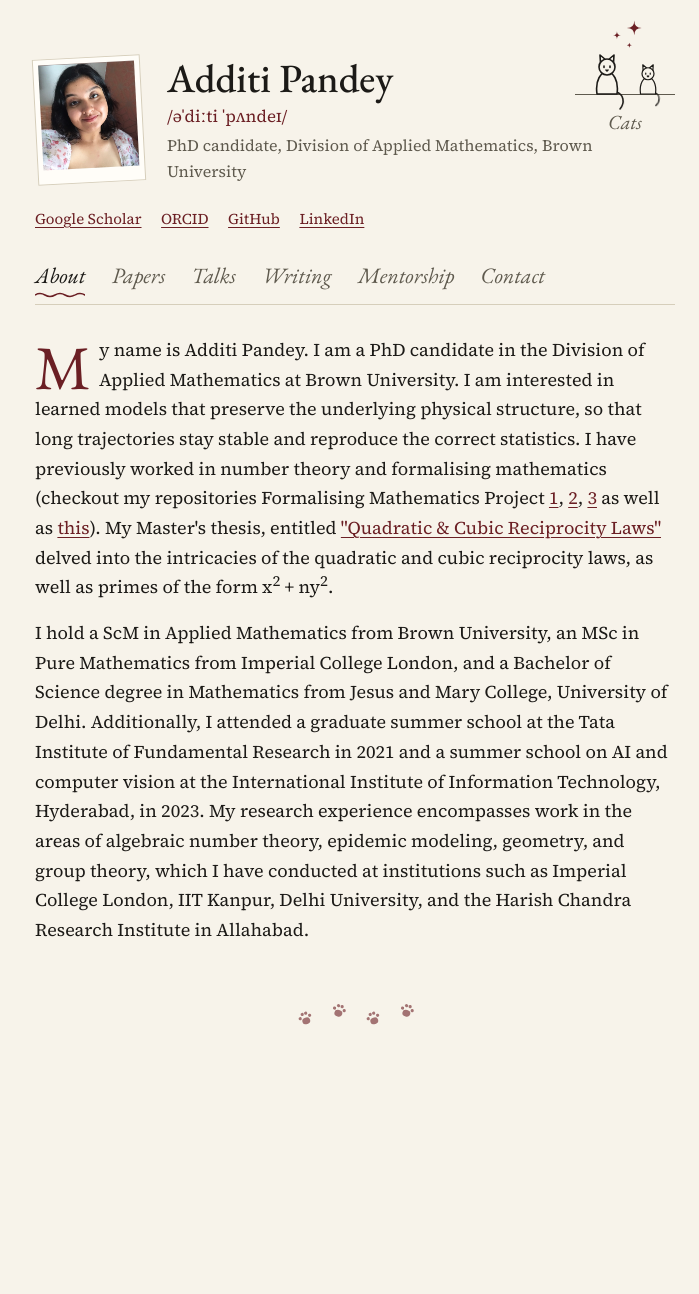
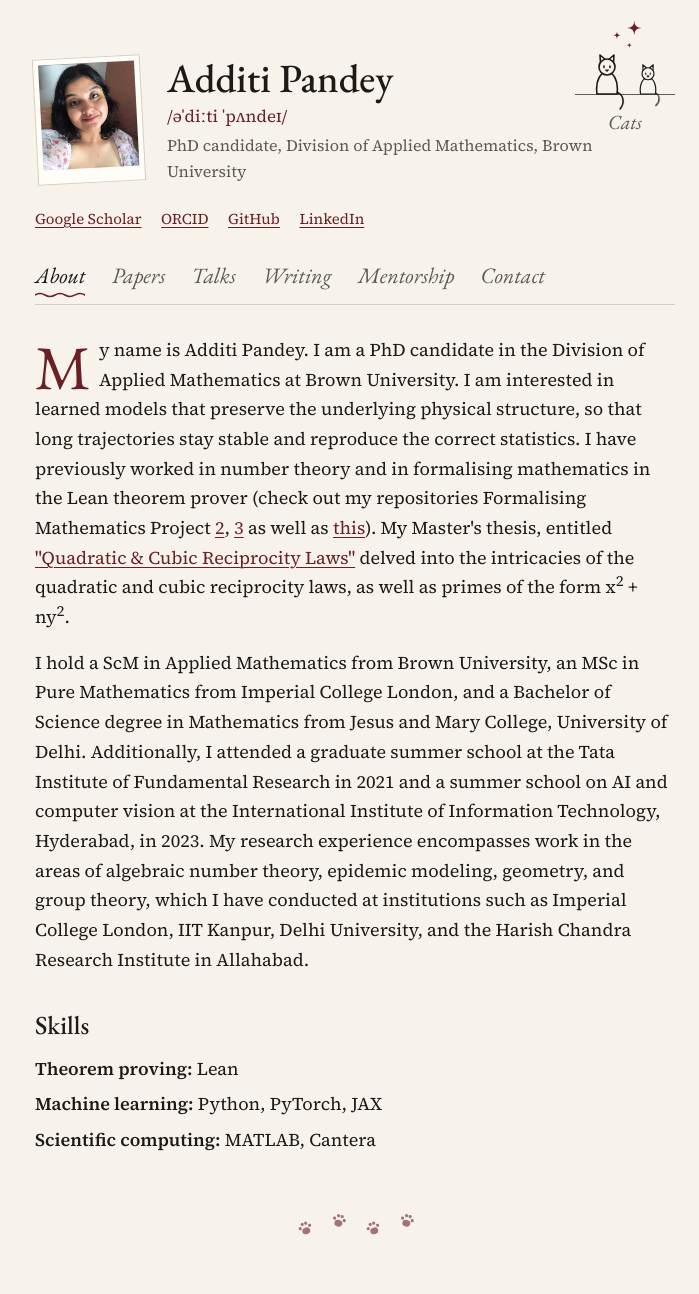
Before and after one commit to cyclotomicextension/cyclotomicextension.github.io, a Jekyll site: the page built from README.md, in a window 1280 px wide. Shown: the whole page, without its empty margins (285-984 px from the left). Built offline with Jekyll 4.4.1, drawn with Linux system fonts in a browser that asks for light colours; our own code applies the rules of GitHub Pages for plain Markdown files; before the commit the page ends 1084 px from its top, so only the background shows below that.

Commit message:
Name Lean in the bio, fix a dead project link, add a Skills list
Co-Authored-By: Claude Fable 5.2 <noreply@anthropic.com>
Claude-Session: https://claude.ai/code/session_01FEBGovUbShpSd7nsMopTbG

```diff
--- a/README.md
+++ b/README.md
@@ -1,5 +1,12 @@
-<p>My name is Additi Pandey. I am a PhD candidate in the Division of Applied Mathematics at Brown University. I am interested in learned models that preserve the underlying physical structure, so that long trajectories stay stable and reproduce the correct statistics. I have previously worked in number theory and formalising mathematics (checkout my repositories Formalising Mathematics Project <a href="https://github.com/cyclotomicextension/Formalising-Mathematics-Project-1">1</a>, <a href="https://github.com/cyclotomicextension/Formalising-Mathematics-Project-2">2</a>, <a href="https://github.com/cyclotomicextension/Formalising-Mathematics-Project-3">3</a> as well as <a href="https://xenaproject.wordpress.com/2022/07/29/teaching-formalisation-to-mathematics-undergraduates/">this</a>). My Master's thesis, entitled <a href="https://github.com/cyclotomicextension/MSc-Thesis-Algebraic-Number-Theory-.git">"Quadratic & Cubic Reciprocity Laws"</a> delved into the intricacies of the quadratic and cubic reciprocity laws, as well as primes of the form x<sup>2</sup> + ny<sup>2</sup>.</p>
+<p>My name is Additi Pandey. I am a PhD candidate in the Division of Applied Mathematics at Brown University. I am interested in learned models that preserve the underlying physical structure, so that long trajectories stay stable and reproduce the correct statistics. I have previously worked in number theory and in formalising mathematics in the Lean theorem prover (check out my repositories Formalising Mathematics Project <a href="https://github.com/cyclotomicextension/Formalising-Mathematics-Project-2">2</a>, <a href="https://github.com/cyclotomicextension/Formalising-Mathematics-Project-3">3</a> as well as <a href="https://xenaproject.wordpress.com/2022/07/29/teaching-formalisation-to-mathematics-undergraduates/">this</a>). My Master's thesis, entitled <a href="https://github.com/cyclotomicextension/MSc-Thesis-Algebraic-Number-Theory-.git">"Quadratic & Cubic Reciprocity Laws"</a> delved into the intricacies of the quadratic and cubic reciprocity laws, as well as primes of the form x<sup>2</sup> + ny<sup>2</sup>.</p>
 
 <p>I hold a ScM in Applied Mathematics from Brown University, an MSc in Pure Mathematics from Imperial College London, and a Bachelor of Science degree in Mathematics from Jesus and Mary College, University of Delhi. Additionally, I attended a graduate summer school at the Tata Institute of Fundamental Research in 2021 and a summer school on AI and computer vision at the International Institute of Information Technology, Hyderabad, in 2023. My research experience encompasses work in the areas of algebraic number theory, epidemic modeling, geometry, and group theory, which I have conducted at institutions such as Imperial College London, IIT Kanpur, Delhi University, and the Harish Chandra Research Institute in Allahabad.</p>
+<h2>Skills</h2>
+<ul class="skills">
+  <li><strong>Theorem proving:</strong> Lean</li>
+  <li><strong>Machine learning:</strong> Python, PyTorch, JAX</li>
+  <li><strong>Scientific computing:</strong> MATLAB, Cantera</li>
+</ul>
+
 <!--
 <p>This website features my resume (perhaps, an outdated one), links to my blog, and a selection of projects that I have undertaken to explore my diverse interests. If you share any of these interests, I invite you to visit my blog, where I occasionally offer reflections and insights on my academic experiences, as well as provide guidance on the internship application process. These can be accessed <a href="http://cyclot0micextension.wordpress.com/">here!</a>. Moreover, if you enjoy mathematics and physics-related videos, you can check out my <a href="https://www.youtube.com/@CyclotomicExposition"> YouTube channel</a>.<p> -->
--- a/_layouts/default.html
+++ b/_layouts/default.html
@@ -214,6 +214,10 @@
     }
     sup {
       line-height: 0;
+    }
+    ul.skills {
+      list-style: none;
+      padding-left: 0;
     }
     ol.pubs li {
       margin-bottom: 16px;
```
